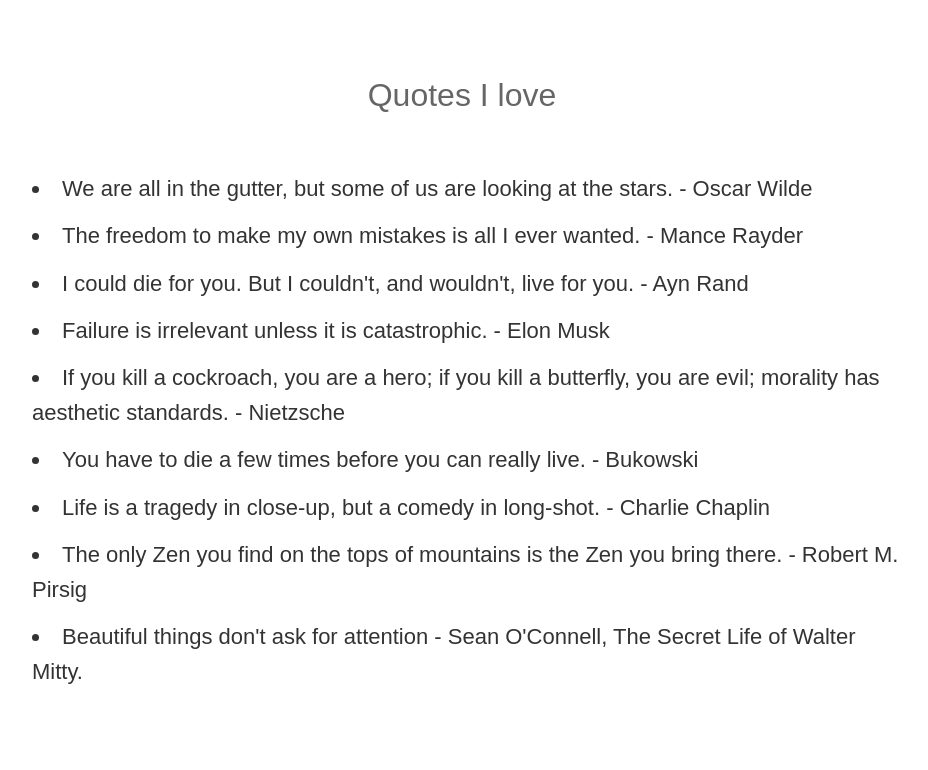
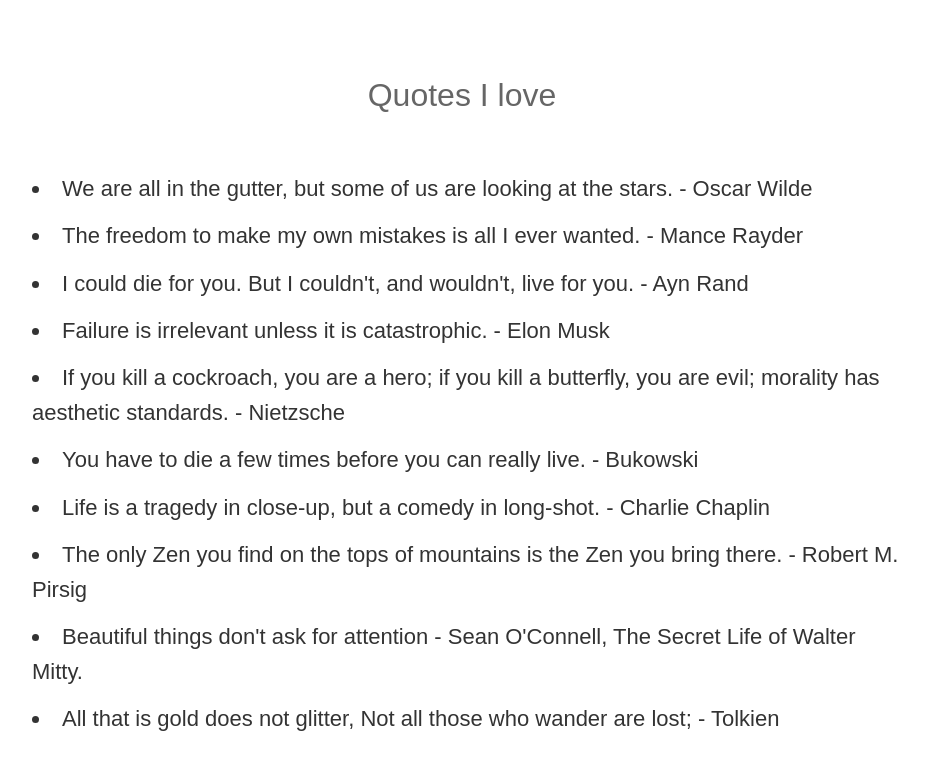
Before and after one commit to Saheb/saheb.github.com, a Jekyll site: the page quotes.html, which Jekyll copies as it is, in a window 1280 px wide. Shown: the top 770 px of the page, without its empty margins (178-1106 px from the left). Built offline with Jekyll 4.4.1, drawn with Linux system fonts in a browser that asks for light colours.

Commit message:
Not all those who wander are lost

```diff
--- a/quotes.html
+++ b/quotes.html
@@ -41,6 +41,10 @@
             <li>
                 Beautiful things don't ask for attention -  Sean O'Connell, The Secret Life of Walter Mitty.
             </li>
+            <li>
+                All that is gold does not glitter,
+                Not all those who wander are lost; - Tolkien
+            </li>
         </ul>
     </div>
 </body>
```
